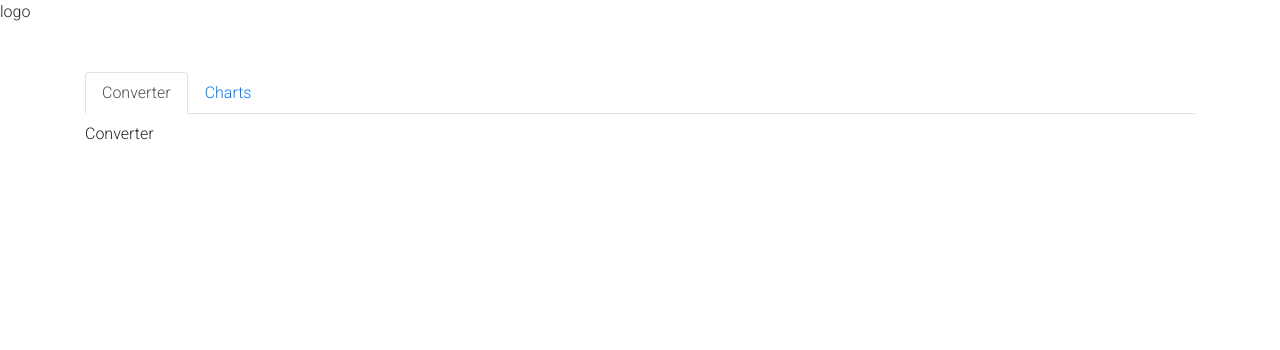
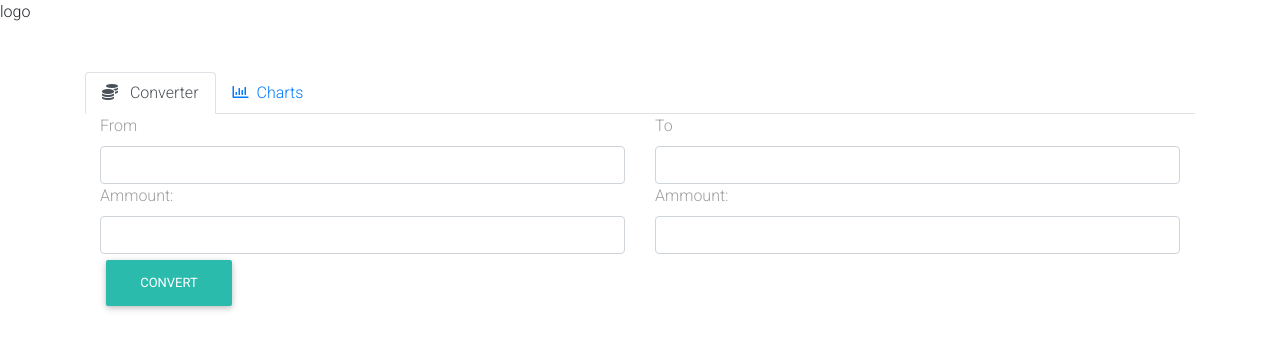
Before and after one commit to carofredes/converterTest, a React (Create React App) app in the folder converter/: page / in a window 1280 px wide. Shown: the top 350 px of the page. Built offline with nearby package versions, Linux system fonts and the light colour scheme.

Commit message:
Updating converter with initial form

```diff
--- a/converter/src/Components/TabContainer/Converter.js
+++ b/converter/src/Components/TabContainer/Converter.js
@@ -1,7 +1,49 @@
 import React, { Component } from 'react';
+import { MDBContainer, MDBRow, MDBCol, MDBBtn, MDBIcon } from 'mdbreact';
 
 export default class Converter extends Component {
 	render() {
-		return <div>Converter</div>;
+		return (
+			<MDBContainer>
+				<form>
+					<MDBRow>
+						<MDBCol md='6'>
+							<MDBRow>
+								<MDBCol md='12'>
+									<label htmlFor='fromField' className='grey-text font-weight-light'>
+										From
+									</label>
+									<input type='text' id='fromField' className='form-control' />
+								</MDBCol>
+								<MDBCol md='12'>
+									<label htmlFor='ammountFromField' className='grey-text font-weight-light'>
+										Ammount:
+									</label>
+									<input type='text' id='ammountFromField' className='form-control' />
+								</MDBCol>
+							</MDBRow>
+						</MDBCol>
+						<MDBCol md='6'>
+							<MDBRow>
+								<MDBCol md='12'>
+									<label htmlFor='toField' className='grey-text font-weight-light'>
+										To
+									</label>
+									<input type='email' id='toField' className='form-control' />
+								</MDBCol>
+
+								<MDBCol md='12'>
+									<label htmlFor='ammountToField' className='grey-text font-weight-light'>
+										Ammount:
+									</label>
+									<input type='email' id='ammountToField' className='form-control' />
+								</MDBCol>
+							</MDBRow>
+						</MDBCol>
+					</MDBRow>
+					<MDBBtn className='btn'>Convert</MDBBtn>
+				</form>
+			</MDBContainer>
+		);
 	}
 }
--- a/converter/src/Components/TabContainer/TabContainer.js
+++ b/converter/src/Components/TabContainer/TabContainer.js
@@ -1,5 +1,5 @@
 import React, { Component } from 'react';
-import { MDBContainer, MDBTabPane, MDBTabContent, MDBNav, MDBNavItem, MDBNavLink } from 'mdbreact';
+import { MDBContainer, MDBTabPane, MDBTabContent, MDBNav, MDBNavItem, MDBNavLink, MDBIcon } from 'mdbreact';
 import Converter from './Converter';
 
 class TabContainer extends Component {
@@ -25,18 +25,19 @@ class TabContainer extends Component {
 				<MDBNav className='nav-tabs mt-5'>
 					<MDBNavItem>
 						<MDBNavLink link to='#' active={activeItem === '1'} onClick={this.toggle('1')} role='tab'>
-							Converter
+							<MDBIcon icon='coins' className='mr-2' /> Converter
 						</MDBNavLink>
 					</MDBNavItem>
 					<MDBNavItem>
 						<MDBNavLink link to='#' active={activeItem === '2'} onClick={this.toggle('2')} role='tab'>
+							<MDBIcon far icon='chart-bar' className='mr-2' />
 							Charts
 						</MDBNavLink>
 					</MDBNavItem>
 				</MDBNav>
 				<MDBTabContent activeItem={activeItem}>
 					<MDBTabPane tabId='1' role='tabpanel'>
-						<p className='mt-2'>Converter</p>
+						<Converter />
 					</MDBTabPane>
 					<MDBTabPane tabId='2' role='tabpanel'>
 						<p className='mt-2'>Charts</p>
```
